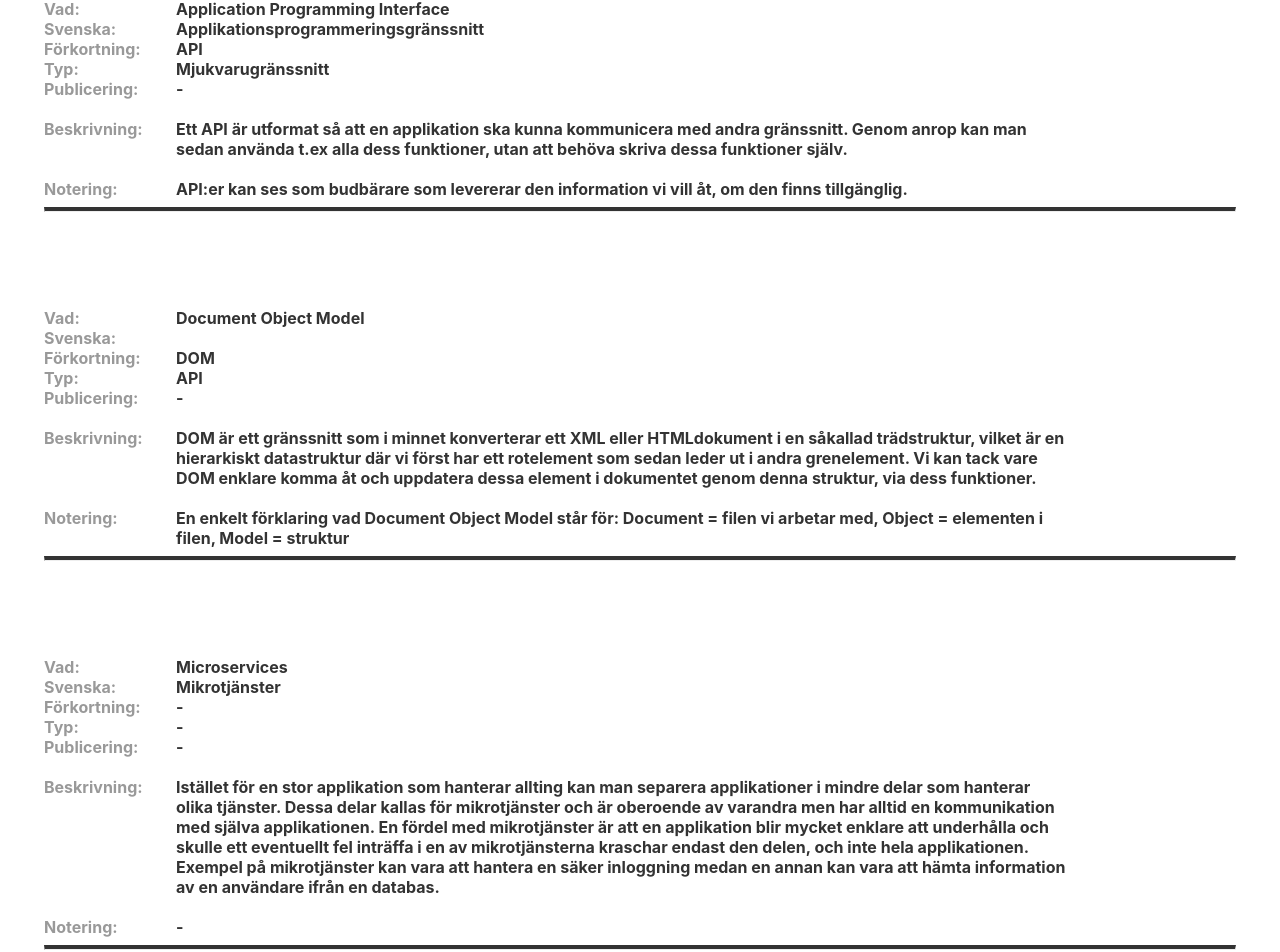
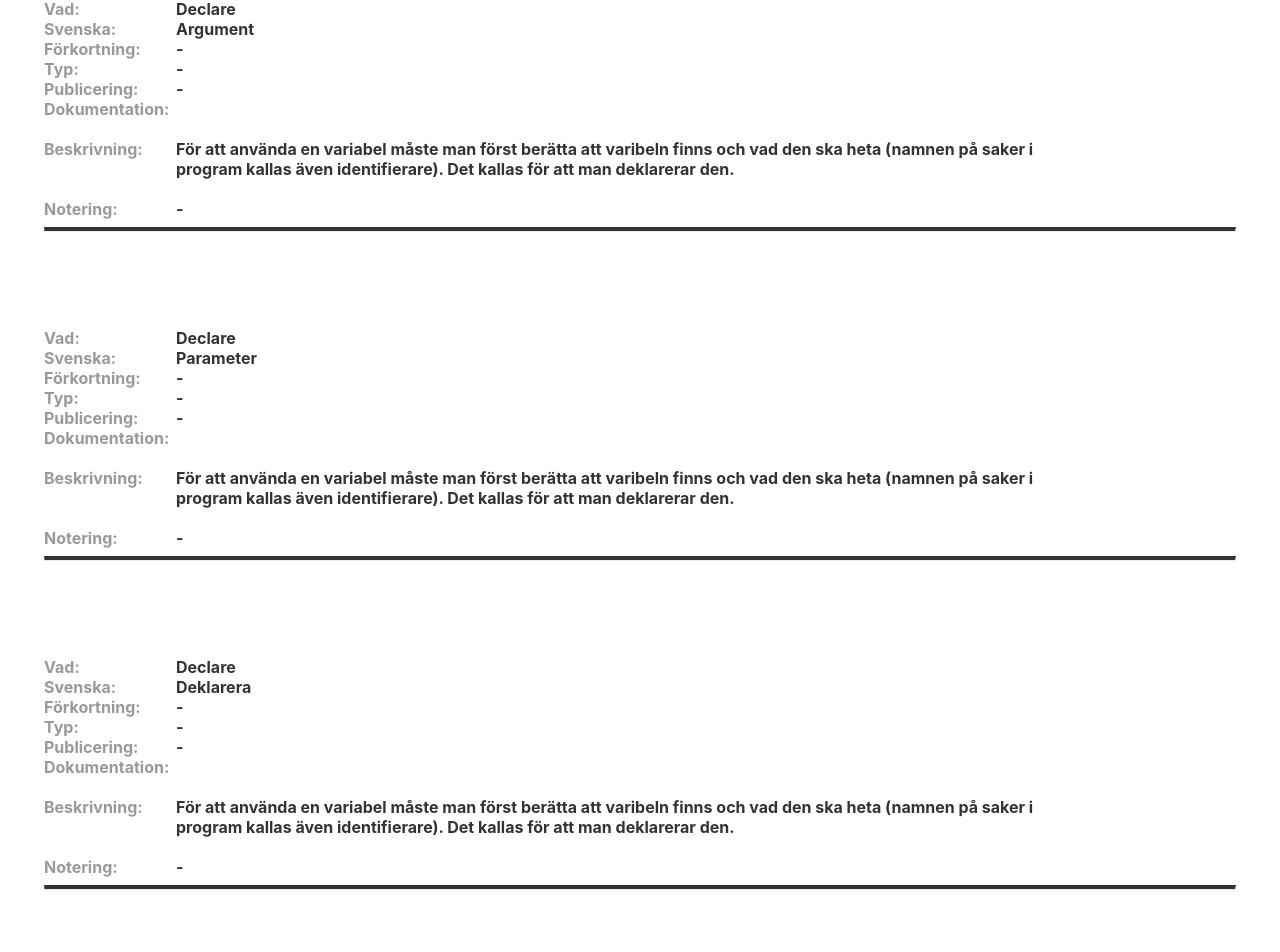
Before and after one commit to Ludde86/my-portfolio-site, a React (Create React App) app: page /dictionary in a window 1280 px wide. Shown: the part 406-1358 px from the top of the page. Built offline with nearby package versions, Linux system fonts and the light colour scheme.

Commit message:
fix app overlay when scrollbar

```diff
--- a/src/App.css
+++ b/src/App.css
@@ -1,3 +1,6 @@
 .app-container {
-	width: 100%;
+	/* width: 100%; */
+	/* padding: 40px;
+	border-radius: 50px; */
+	overflow: overlay;
 }
--- a/src/App.js
+++ b/src/App.js
@@ -1,10 +1,10 @@
 import React from 'react';
-// import './App.css';
+import './App.css';
 import Navbar from './components/navbar';
 
 function App() {
 	return (
-		<div className="demo-big-content">
+		<div className="app-container">
 			<Navbar />
 		</div>
 	);
--- a/src/components/dictionary/dictionary.js
+++ b/src/components/dictionary/dictionary.js
@@ -5,6 +5,74 @@ import Dictionaryitem from './dictionaryitem';
 const Dictionary = () => {
 	return (
 		<div className="dictionary-container">
+			<Dictionaryitem
+				name="Application Programming Interface"
+				nameSwe="Applikationsprogrammeringsgränssnitt"
+				shortening="API"
+				type="Mjukvarugränssnitt"
+				description="Ett API är utformat så att en applikation ska kunna kommunicera med andra gränssnitt.
+					Genom anrop kan man sedan använda t.ex alla dess funktioner, utan att behöva skriva dessa funktioner själv."
+				note="API:er kan ses som budbärare som levererar den information vi vill åt, om den finns tillgänglig."
+				year="-"
+			/>
+
+			<Dictionaryitem
+				name="Declare"
+				nameSwe="Argument"
+				shortening="-"
+				type="-"
+				description="För att använda en variabel måste man först berätta att varibeln finns och vad den ska heta (namnen på saker i program kallas även identifierare).
+				Det kallas för att man deklarerar den. "
+				note="-"
+				year="-"
+			/>
+
+			<Dictionaryitem
+				name="Declare"
+				nameSwe="Parameter"
+				shortening="-"
+				type="-"
+				description="För att använda en variabel måste man först berätta att varibeln finns och vad den ska heta (namnen på saker i program kallas även identifierare).
+				Det kallas för att man deklarerar den. "
+				note="-"
+				year="-"
+			/>
+
+			<Dictionaryitem
+				name="Declare"
+				nameSwe="Deklarera"
+				shortening="-"
+				type="-"
+				description="För att använda en variabel måste man först berätta att varibeln finns och vad den ska heta (namnen på saker i program kallas även identifierare).
+				Det kallas för att man deklarerar den. "
+				note="-"
+				year="-"
+			/>
+
+			<Dictionaryitem
+				name="Initiate"
+				nameSwe="Initiera"
+				shortening=""
+				type="-"
+				description="Man kan tilldela en variabel ett värde redan när man deklarerar den. Då kallas det att man initierar den.  "
+				note="-"
+				year="-"
+			/>
+
+			<Dictionaryitem
+				name="Document Object Model"
+				nameSwe="-"
+				shortening="DOM"
+				type="API"
+				description="DOM är ett gränssnitt som i minnet konverterar ett XML eller HTMLdokument i en såkallad
+					trädstruktur, vilket är en hierarkiskt datastruktur där vi först har ett rotelement som
+					sedan leder ut i andra grenelement. Vi kan tack vare DOM enklare komma åt och uppdatera dessa
+					element i dokumentet genom denna struktur, via dess funktioner."
+				note="En enkelt förklaring vad Document Object Model står för: Document = filen vi arbetar med, Object
+				= elementen i filen, Model = struktur"
+				year="-"
+			/>
+
 			<Dictionaryitem
 				name="Interface"
 				nameSwe="Gränssnitt"
@@ -17,27 +85,48 @@ const Dictionary = () => {
 			/>
 
 			<Dictionaryitem
-				name="Application Programming Interface"
-				nameSwe="Applikationsprogrammeringsgränssnitt"
-				shortening="API"
-				type="Mjukvarugränssnitt"
-				description="Ett API är utformat så att en applikation ska kunna kommunicera med andra gränssnitt.
-					Genom anrop kan man sedan använda t.ex alla dess funktioner, utan att behöva skriva dessa funktioner själv."
-				note="API:er kan ses som budbärare som levererar den information vi vill åt, om den finns tillgänglig."
-				year="-"
+				name="JavaScript"
+				nameSwe="-"
+				shortening="JS"
+				type="Programmeringsspråk"
+				description="JavaScript utvecklades från början för att göra webbläsarna mer dynamiska genom HTML-kod, stylesheet och eventdrivna funktioner som ger användaren en trevligare upplevelse på webbsidorna.
+					2015 kom en stor uppdatering av JavaScript som ledde till ett mer klassbaserat/objektorienterad stöd"
+				note="-"
+				year="1995"
+				docs="https://developer.mozilla.org/en-US/docs/Web/JavaScript"
 			/>
 
 			<Dictionaryitem
-				name="Document Object Model"
-				shortening="DOM"
-				type="API"
-				description="DOM är ett gränssnitt som i minnet konverterar ett XML eller HTMLdokument i en såkallad
-					trädstruktur, vilket är en hierarkiskt datastruktur där vi först har ett rotelement som
-					sedan leder ut i andra grenelement. Vi kan tack vare DOM enklare komma åt och uppdatera dessa
-					element i dokumentet genom denna struktur, via dess funktioner."
-				note="En enkelt förklaring vad Document Object Model står för: Document = filen vi arbetar med, Object
-				= elementen i filen, Model = struktur"
+				name="Function Anonymous"
+				nameSwe="-"
+				shortening="-"
+				type="-"
+				description="En namnlös funktion som kan användas som ett argument i en annan funktion för att köra den direkt utan att behöva deklarera den."
+				note="-"
 				year="-"
+				docs=""
+			/>
+
+			<Dictionaryitem
+				name="Function Expression"
+				nameSwe="-"
+				shortening="-"
+				type="-"
+				description="En funktion som har definerats i en variabel, dvs att variabeln har funktionens värde."
+				note="Denna typ av funktion går ej att anropa innan den är definerad då den är odefinerad."
+				year="-"
+				docs=""
+			/>
+
+			<Dictionaryitem
+				name="Function Statement/Declaration"
+				nameSwe="-"
+				shortening="-"
+				type="-"
+				description="En funktion vars syfte är att utföra en instruktion."
+				note="Denna typ av funktion går att anropa innan den är deklarerad."
+				year="-"
+				docs=""
 			/>
 
 			<Dictionaryitem
@@ -56,6 +145,7 @@ const Dictionary = () => {
 
 			<Dictionaryitem
 				name="Node.js"
+				nameSwe="-"
 				shortening="Node"
 				type="körning"
 				description="Node.js utför JavaScript-kod"
@@ -64,11 +154,22 @@ const Dictionary = () => {
 			/>
 
 			<Dictionaryitem
-				name="Programmeringsspråk"
+				name="Programming Language"
+				nameSwe="Programmeringsspråk"
 				shortening="-"
 				type="-"
 				description="Ett programmeringsspråk är ett språk som ger instruktioner till vad en dator ska göra"
 				note="Programmeringsspråk kallas även för programspråk"
+				year="-"
+			/>
+
+			<Dictionaryitem
+				name="Prototype-based"
+				nameSwe="-"
+				shortening="-"
+				type="-"
+				description="Ett skapat objekt användas/refereras genom en prototyp"
+				note="-"
 				year="-"
 			/>
 
--- a/src/components/dictionary/dictionaryitem.js
+++ b/src/components/dictionary/dictionaryitem.js
@@ -1,7 +1,7 @@
 import React from 'react';
 import './dictionaryitem.css';
 
-const Dictionaryitem = ({ name, nameSwe, shortening, type, year, description, note }) => {
+const Dictionaryitem = ({ name, nameSwe, shortening, type, year, description, note, docs }) => {
 	return (
 		<div className="dictionary-container">
 			<div className="dictionary-item">
@@ -25,6 +25,17 @@ const Dictionaryitem = ({ name, nameSwe, shortening, type, year, description, no
 					<text className="label">Publicering: </text>
 					<text className="text">{year}</text>
 				</div>
+				<div className="title">
+					<text className="label">Dokumentation: </text>
+					<a
+						href="https://developer.mozilla.org/en-US/docs/Web/JavaScript"
+						rel="noopener noreferrer"
+						target="_blank"
+						className="text"
+					>
+						{docs}
+					</a>
+				</div>
 				<br />
 				<div className="title">
 					<text className="label">Beskrivning: </text>
--- a/src/index.css
+++ b/src/index.css
@@ -1,13 +1,12 @@
 body {
-  margin: 0;
-  font-family: -apple-system, BlinkMacSystemFont, 'Segoe UI', 'Roboto', 'Oxygen',
-    'Ubuntu', 'Cantarell', 'Fira Sans', 'Droid Sans', 'Helvetica Neue',
-    sans-serif;
-  -webkit-font-smoothing: antialiased;
-  -moz-osx-font-smoothing: grayscale;
+	margin: 0;
+	font-family: -apple-system, BlinkMacSystemFont, 'Segoe UI', 'Roboto', 'Oxygen', 'Ubuntu', 'Cantarell', 'Fira Sans',
+		'Droid Sans', 'Helvetica Neue', sans-serif;
+	-webkit-font-smoothing: antialiased;
+	-moz-osx-font-smoothing: grayscale;
+	overflow: overlay;
 }
 
 code {
-  font-family: source-code-pro, Menlo, Monaco, Consolas, 'Courier New',
-    monospace;
+	font-family: source-code-pro, Menlo, Monaco, Consolas, 'Courier New', monospace;
 }
```
